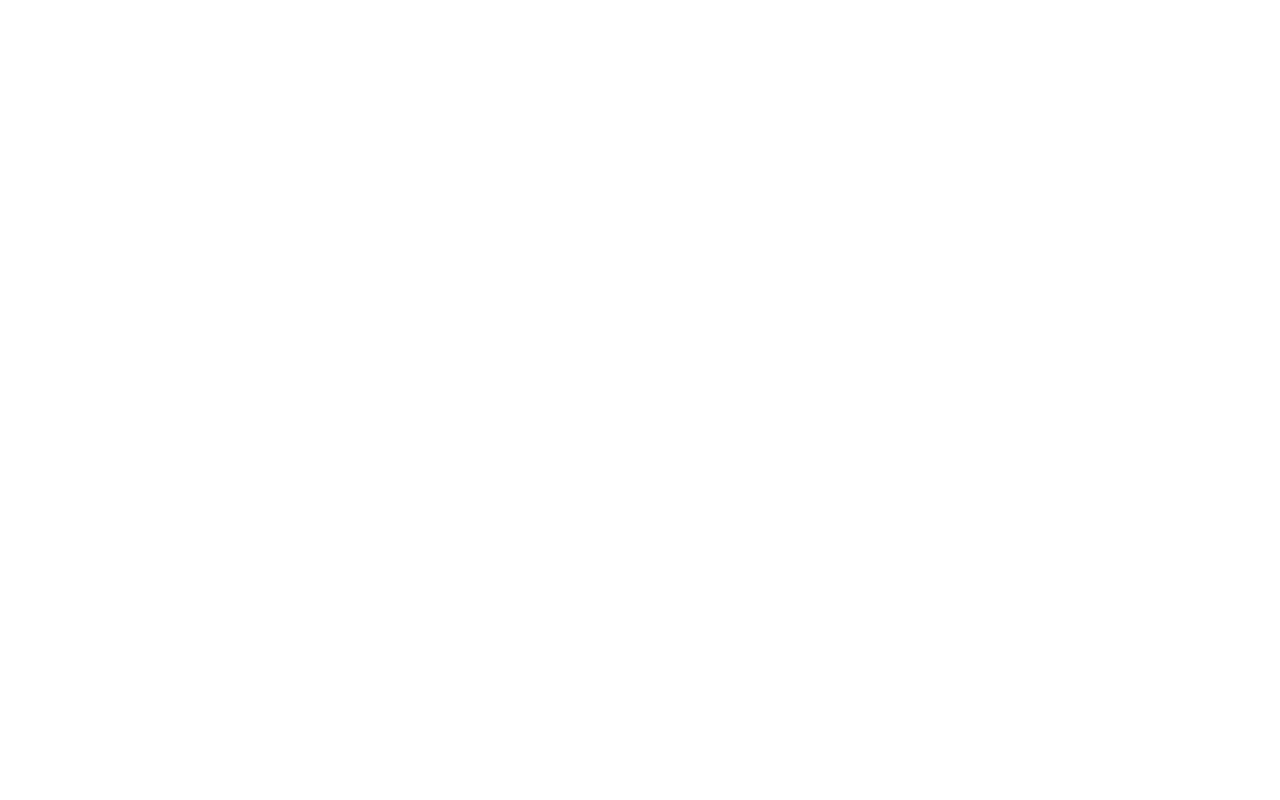
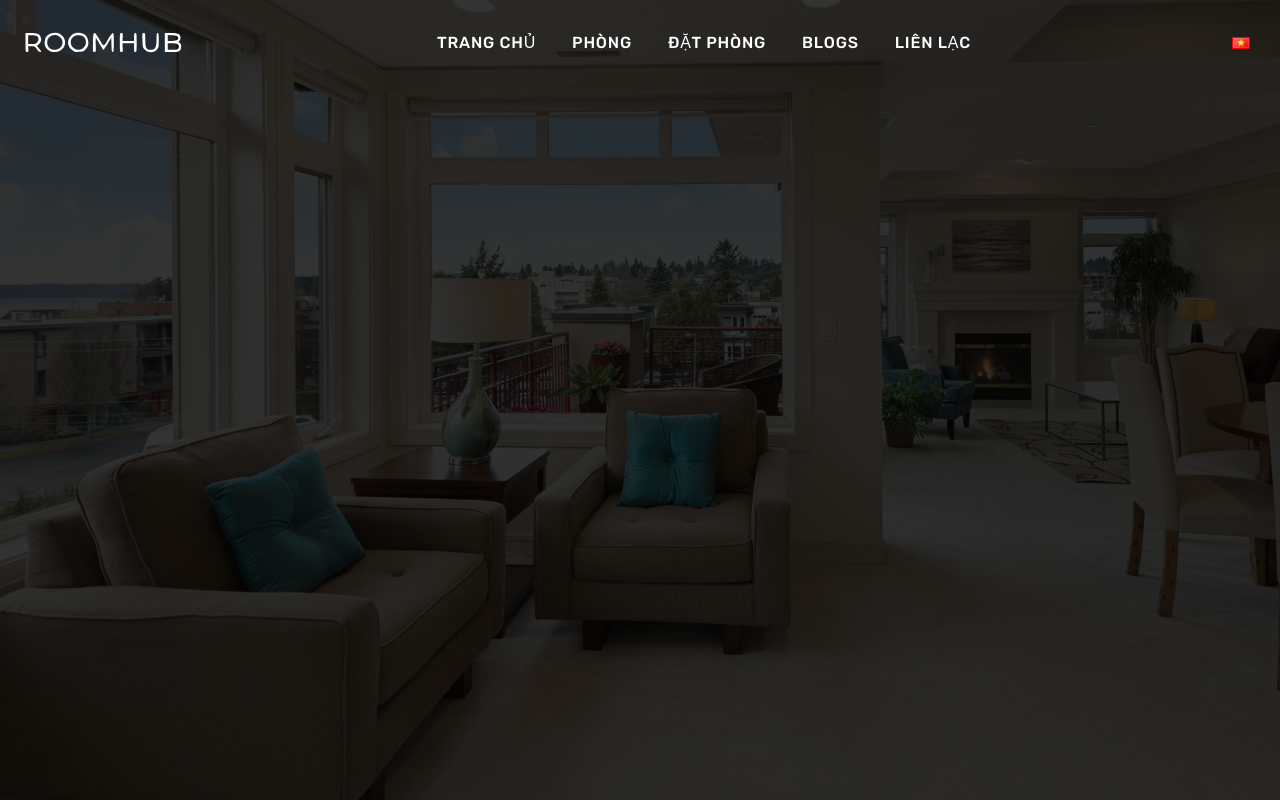
Before and after one commit to nguyenduyquoc/html_demo_2, a plain HTML site: page index.html in a window 1280 px wide. Drawn offline with Linux system fonts and the light colour scheme.

Commit message:
#1. add header

```diff
--- a/assets/css/style.css
+++ b/assets/css/style.css
@@ -13,6 +13,13 @@ body {
   font-family: "Poppins", sans-serif;
   font-weight: 400;
   font-style: normal;
+  background-image: url(../images/coming-soon-TLHWUHZH.jpg);
+  background-size: cover;
+  background-color: #000c;
+  background-blend-mode: overlay;
+  width: 100%;
+  background-repeat: no-repeat;
+  height: 100vh;
 }
 
 /* ================================ COMMON =============================== */
@@ -21,8 +28,49 @@ a {
 }
 
 .main-content {
-  width: 1170px;
+  width: 1270px;
   max-width: calc(100% - 48px);
   margin-left: auto;
   margin-right: auto;
 }
+
+/* ================================ HEADER =============================== */
+.header .body {
+  display: flex;
+  align-items: center;
+  justify-content: space-between;
+  padding: 30px 0;
+}
+
+.header .nav ul {
+  display: flex;
+  gap: 36px;
+  font-size: 1rem;
+  font-family: Rubik, sans-serif;
+  font-weight: 500;
+  text-transform: uppercase;
+  letter-spacing: 0.8px;
+}
+
+.header .btn-language {
+  display: flex;
+  justify-content: center;
+  align-items: center;
+  background-color: transparent;
+  border: none;
+  font-size: 1.2rem;
+  cursor: pointer;
+}
+
+.header .btn-language img {
+  width: 18px;
+}
+
+.nav a {
+  color: #fff;
+}
+
+.header .body .logo {
+  width: 158px;
+  filter: brightness(0) invert(1);
+}
--- a/index.html
+++ b/index.html
@@ -100,11 +100,50 @@
   </head>
   <body>
     <!-- start header -->
-    <header class="header fixed"></header>
+    <header class="header fixed">
+      <div class="main-content">
+        <div class="body">
+          <img src="./assets/images/logo.svg" alt="RoomHub" class="logo" />
+          <!-- nav -->
+          <nav class="nav">
+            <ul>
+              <li>
+                <a href="#!">Trang Chủ</a>
+              </li>
+              <li>
+                <a href="#!">Phòng</a>
+              </li>
+              <li>
+                <a href="#!">Đặt Phòng</a>
+              </li>
+              <li>
+                <a href="#!">Blogs</a>
+              </li>
+              <li>
+                <a href="#!">Liên lạc</a>
+              </li>
+            </ul>
+          </nav>
+          <button class="btn-language">
+            <img
+              src="./assets/images/vi.png"
+              alt="Tiếng Việt"
+              class="img-language"
+            />
+          </button>
+        </div>
+      </div>
+    </header>
     <!-- end header -->
 
     <!-- start main -->
-    <main></main>
+    <main>
+      <div class="hero">
+        <div class="main-content">
+          <div class="body"></div>
+        </div>
+      </div>
+    </main>
     <!-- end main -->
 
     <!-- start footer -->
```
Also changed, not shown: assets/images/coming-soon-TLHWUHZH.jpg (added), assets/images/en.png (added), assets/images/vi.png (added).
